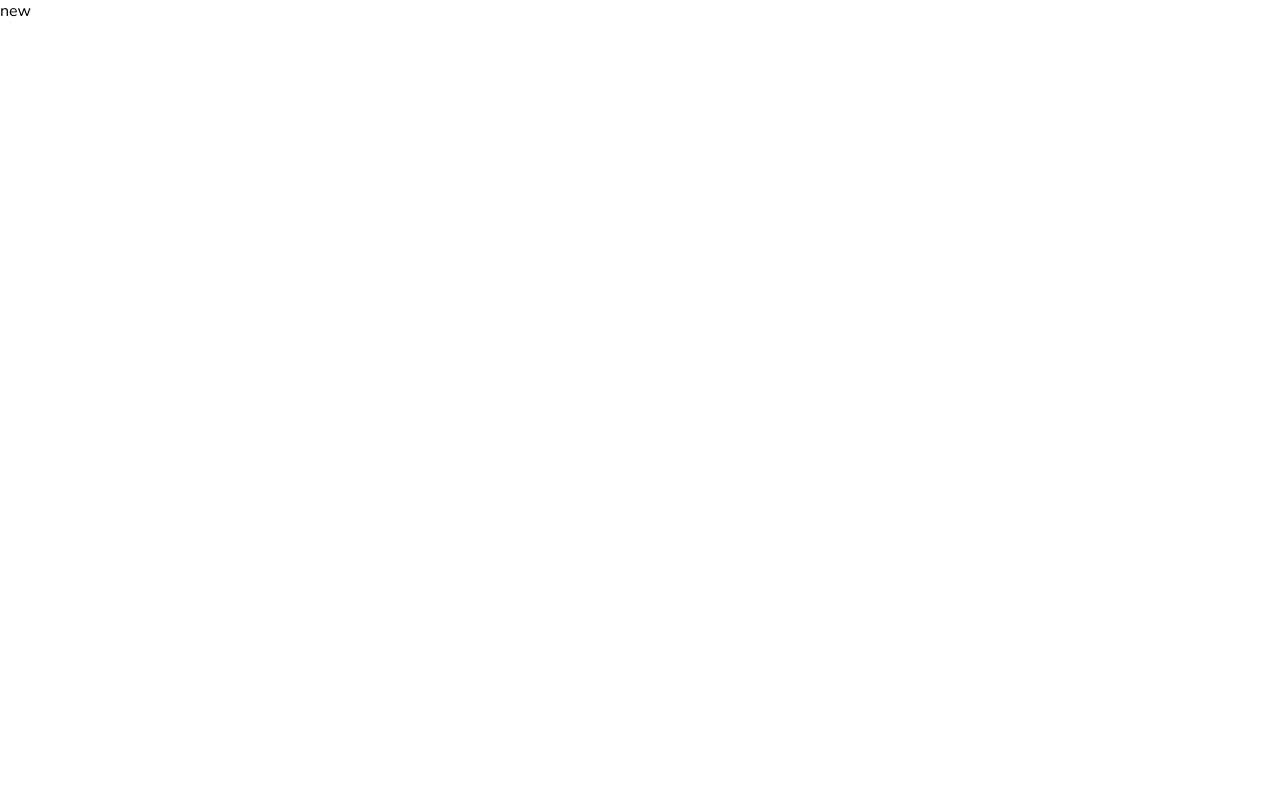
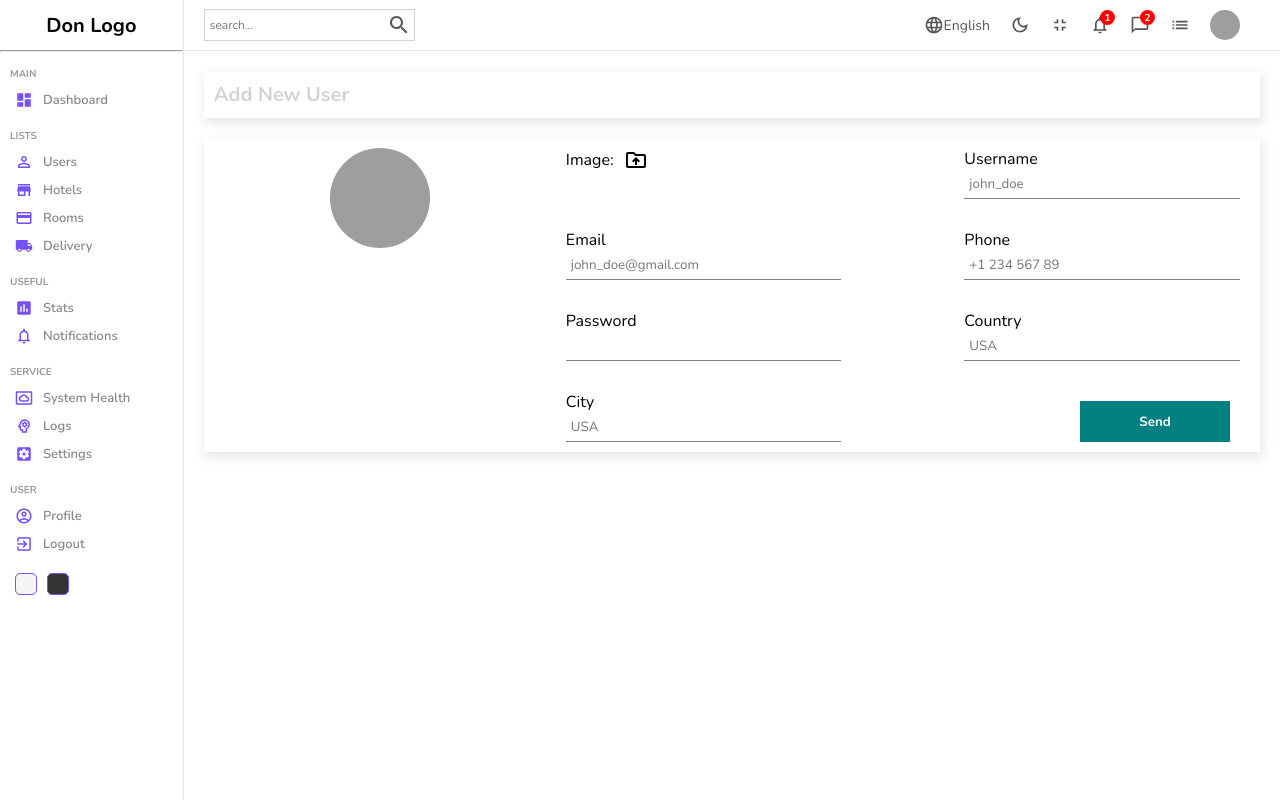
Before and after one commit to tonyclem/admin-template, a React (Create React App) app in the folder admin-template/: page /users/new in a window 1280 px wide. Built offline with nearby package versions, Linux system fonts and the light colour scheme; grey boxes are pictures that could not be loaded.

Commit message:
added functionality that handle new user and that upload products

```diff
--- a/admin-template/src/App.js
+++ b/admin-template/src/App.js
@@ -4,6 +4,7 @@ import List from "./pages/list/List";
 import Single from "./pages/single/Single";
 import New from "./pages/new/New";
 import { BrowserRouter, Routes, Route } from "react-router-dom";
+import { productInputs, userInputs } from "./formSource";
 
 function App() {
   return (
@@ -15,12 +16,18 @@ function App() {
           <Route path="users">
             <Route index element={<List />} />
             <Route path=":userId" element={<Single />} />
-            <Route path="new" element={<New />} />
+            <Route
+              path="new"
+              element={<New inputs={userInputs} title="Add New User" />}
+            />
           </Route>
           <Route path="products">
             <Route index element={<List />} />
             <Route path=":productId" element={<Single />} />
-            <Route path="new" element={<New />} />
+            <Route
+              path="new"
+              element={<New inputs={productInputs} title="Add New Product" />}
+            />
           </Route>
         </Routes>
       </BrowserRouter>
--- /dev/null
+++ b/admin-template/src/formSource.js
@@ -0,0 +1,70 @@
+export const userInputs = [
+  {
+    id: "username",
+    label: "Username",
+    type: "text",
+    placeholder: "john_doe",
+  },
+  {
+    id: "email",
+    label: "Email",
+    type: "email",
+    placeholder: "john_doe@gmail.com",
+  },
+  {
+    id: "phone",
+    label: "Phone",
+    type: "text",
+    placeholder: "+1 234 567 89",
+  },
+  {
+    id: "password",
+    label: "Password",
+    type: "password",
+  },
+  {
+    id: "country",
+    label: "Country",
+    type: "text",
+    placeholder: "USA",
+  },
+  {
+    id: "city",
+    label: "City",
+    type: "text",
+    placeholder: "USA",
+  },
+];
+
+export const productInputs = [
+  {
+    id: 1,
+    label: "Title",
+    type: "text",
+    placeholder: "Apple Macbook Pro",
+  },
+  {
+    id: 2,
+    label: "Description",
+    type: "text",
+    placeholder: "Description",
+  },
+  {
+    id: 3,
+    label: "Category",
+    type: "text",
+    placeholder: "Computers",
+  },
+  {
+    id: 4,
+    label: "Price",
+    type: "text",
+    placeholder: "100",
+  },
+  {
+    id: 5,
+    label: "Stock",
+    type: "text",
+    placeholder: "in stock",
+  },
+];
--- a/admin-template/src/pages/new/New.jsx
+++ b/admin-template/src/pages/new/New.jsx
@@ -1,8 +1,58 @@
-import React from "react";
+import React, { useState } from "react";
+import Navbar from "../../components/navbar/Navbar";
+import Sidebar from "../../components/sidebar/Sidebar";
 import "./new.scss";
+import DriveFolderUploadOutlinedIcon from "@mui/icons-material/DriveFolderUploadOutlined";
 
-const New = () => {
-  return <div>new</div>;
+const New = ({ inputs, title }) => {
+  const [file, setFile] = useState("");
+  console.log(file);
+  return (
+    <div className="new">
+      <Sidebar />
+      <div className="newContainer">
+        <Navbar />
+        <div className="top">
+          <h1>{title}</h1>
+        </div>
+        <div className="bottom">
+          <div className="left">
+            <img
+              src={
+                file
+                  ? URL.createObjectURL(file)
+                  : "https://icon-library.com/images/no-image-icon/no-image-icon-0.jpg"
+              }
+              alt="avatar"
+            />
+          </div>
+          <div className="right">
+            <form>
+              <div className="formInput">
+                <label htmlFor="file">
+                  Image: <DriveFolderUploadOutlinedIcon className="icon" />
+                </label>
+                <input
+                  type="file"
+                  id="file"
+                  onChange={(e) => setFile(e.target.files[0])}
+                  style={{ display: "none" }}
+                />
+              </div>
+              {inputs.map((input) => (
+                <div className="formInput" key={input.id}>
+                  <label>{input.label}</label>
+                  <input type={input.type} placeholder={input.placeholder} />
+                </div>
+              ))}
+
+              <button>Send</button>
+            </form>
+          </div>
+        </div>
+      </div>
+    </div>
+  );
 };
 
 export default New;
--- a/admin-template/src/pages/new/new.scss
+++ b/admin-template/src/pages/new/new.scss
@@ -0,0 +1,75 @@
+.new {
+  display: flex;
+  width: 100%;
+
+  .newContainer {
+    flex: 6;
+    .top,
+    .bottom {
+      -webkit-box-shadow: 2px 4px 10px 1px rgba(0, 0, 0, 0.47);
+      box-shadow: 2px 4px 10px 1px rgba(201, 201, 201, 0.47);
+      padding: 10px;
+      margin: 20px;
+      display: flex;
+
+      h1 {
+        color: lightgray;
+        font-size: 20px;
+      }
+
+      .left {
+        flex: 1;
+        text-align: center;
+        img {
+          width: 100px;
+          height: 100px;
+          border-radius: 50%;
+          object-fit: cover;
+        }
+      }
+
+      .right {
+        flex: 2;
+        padding: 0px 20px;
+
+        form {
+          display: flex;
+          flex-wrap: wrap;
+          gap: 30px;
+          justify-content: space-between;
+
+          .formInput {
+            width: 40%;
+
+            label {
+              display: flex;
+              align-items: center;
+              gap: 10px;
+
+              .icon {
+                cursor: pointer;
+              }
+            }
+
+            input {
+              width: 100%;
+              padding: 5px;
+              border: none;
+              border-bottom: 1px solid gray;
+            }
+          }
+          button {
+            width: 150px;
+            padding: 10px;
+            border: none;
+            background-color: teal;
+            color: white;
+            font-weight: bold;
+            cursor: pointer;
+            margin-top: 10px;
+          }
+        }
+      }
+    }
+  }
+}
```
